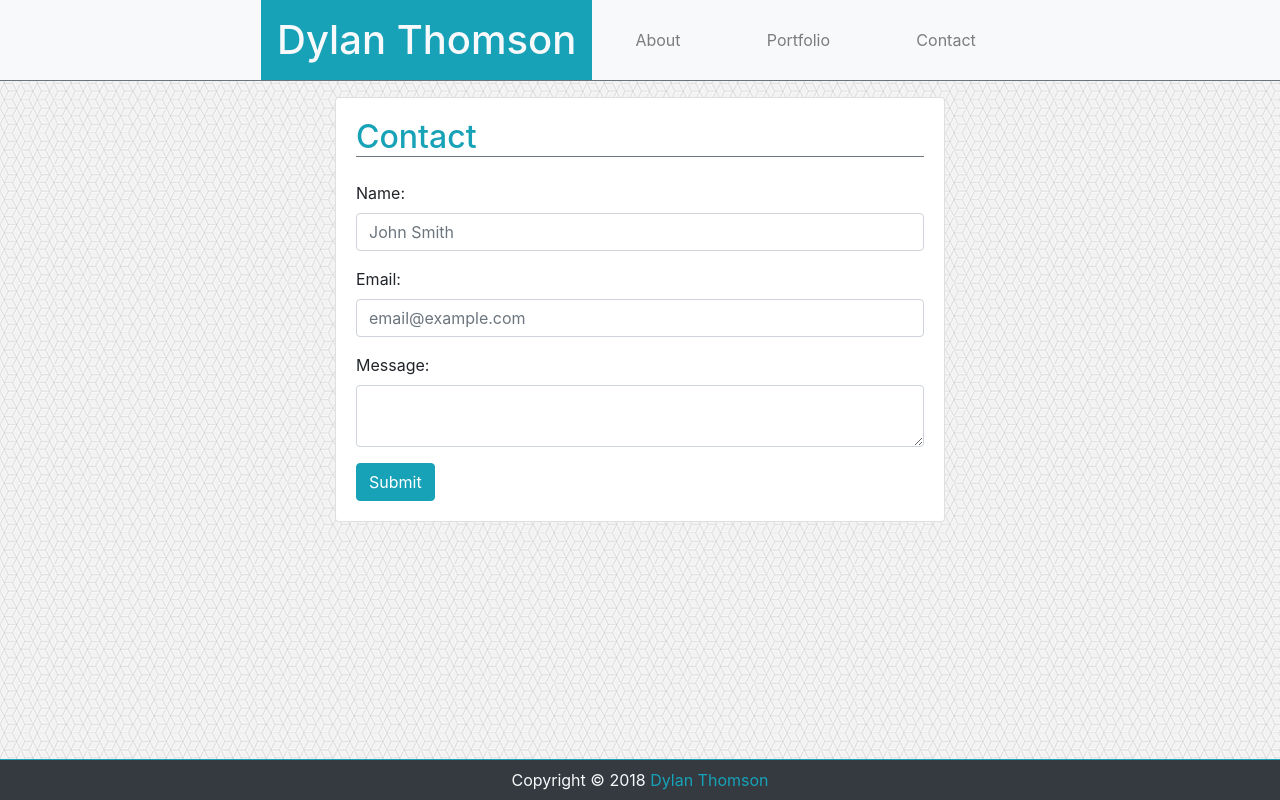
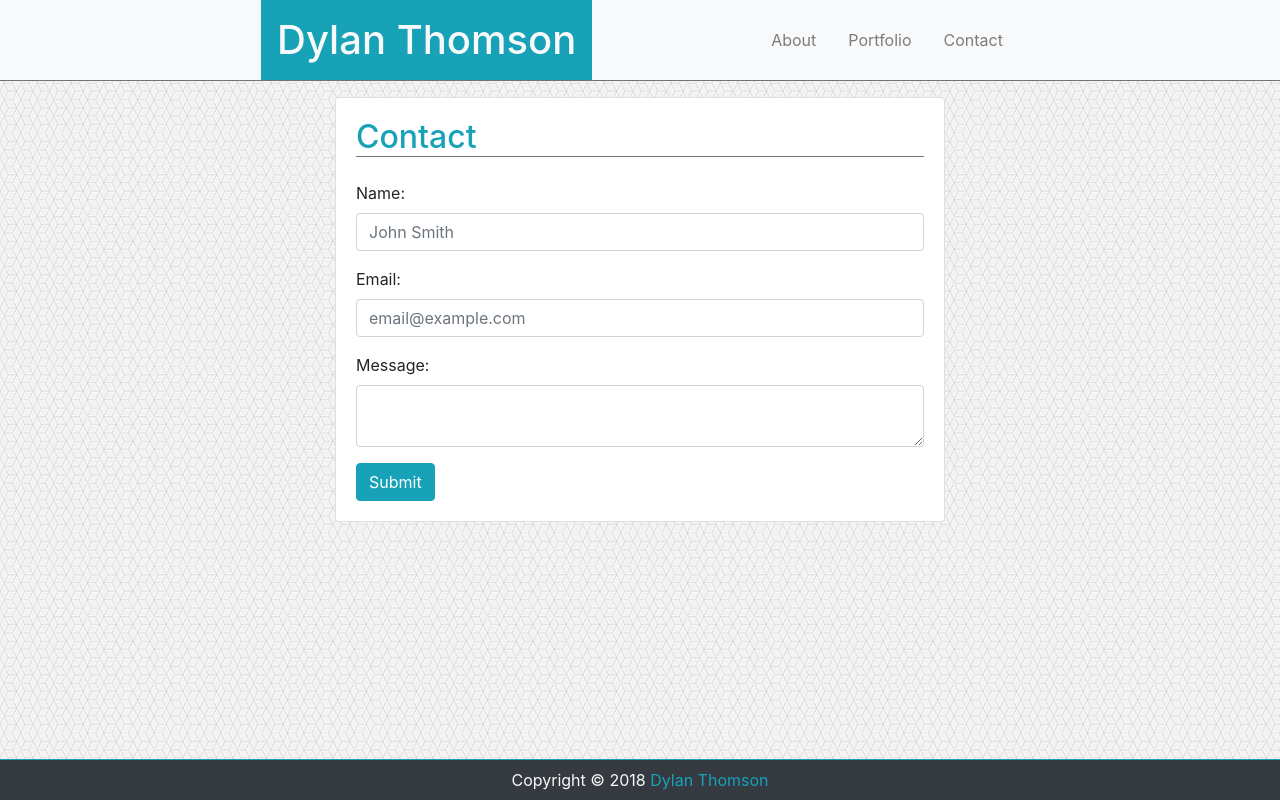
Before and after one commit to Dylan-Thomson/Bootstrap-Portfolio, a plain HTML site: page contact.html in a window 1280 px wide. Drawn offline with nearby package versions, Linux system fonts and the light colour scheme.

Commit message:
Add more navbar responsiveness

```diff
--- a/contact.html
+++ b/contact.html
@@ -10,20 +10,20 @@
 <body>
     <div class="container-fluid">
         <nav class="navbar navbar-light bg-light border-bottom border-secondary row text-center justify-content-center p-0">
-            <div class="col-sm-auto p-0">
+            <div class="col-md-auto p-0">
                 <h1 class="test bg-info text-light p-3 m-0">Dylan Thomson</h1>
             </div>
-            <div class="col-sm-4 p-0">
-                <ul class="navbar-nav justify-content-around flex-row">
-                    <li class="nav-item">
+            <div class="col-md-4 p-0">
+                <ul class="navbar-nav flex-row justify-content-md-end justify-content-around">
+                    <li class="nav-item mx-md-3">
                         <a class="nav-link" href="index.html">About</a>
                     </li>
-                    <li class="nav-item">
+                    <li class="nav-item mx-md-3">
                         <a class="nav-link" href="portfolio.html">Portfolio</a>
-                   </li>
-                   <li class="nav-item">
+                    </li>
+                    <li class="nav-item mx-md-3">
                         <a class="nav-link" href="contact.html">Contact</a>
-                   </li>
+                    </li>
                 </ul>
             </div>
         </nav>
```
Also changed, not shown: index.html (+8 -8 lines), portfolio.html (+8 -8 lines).
